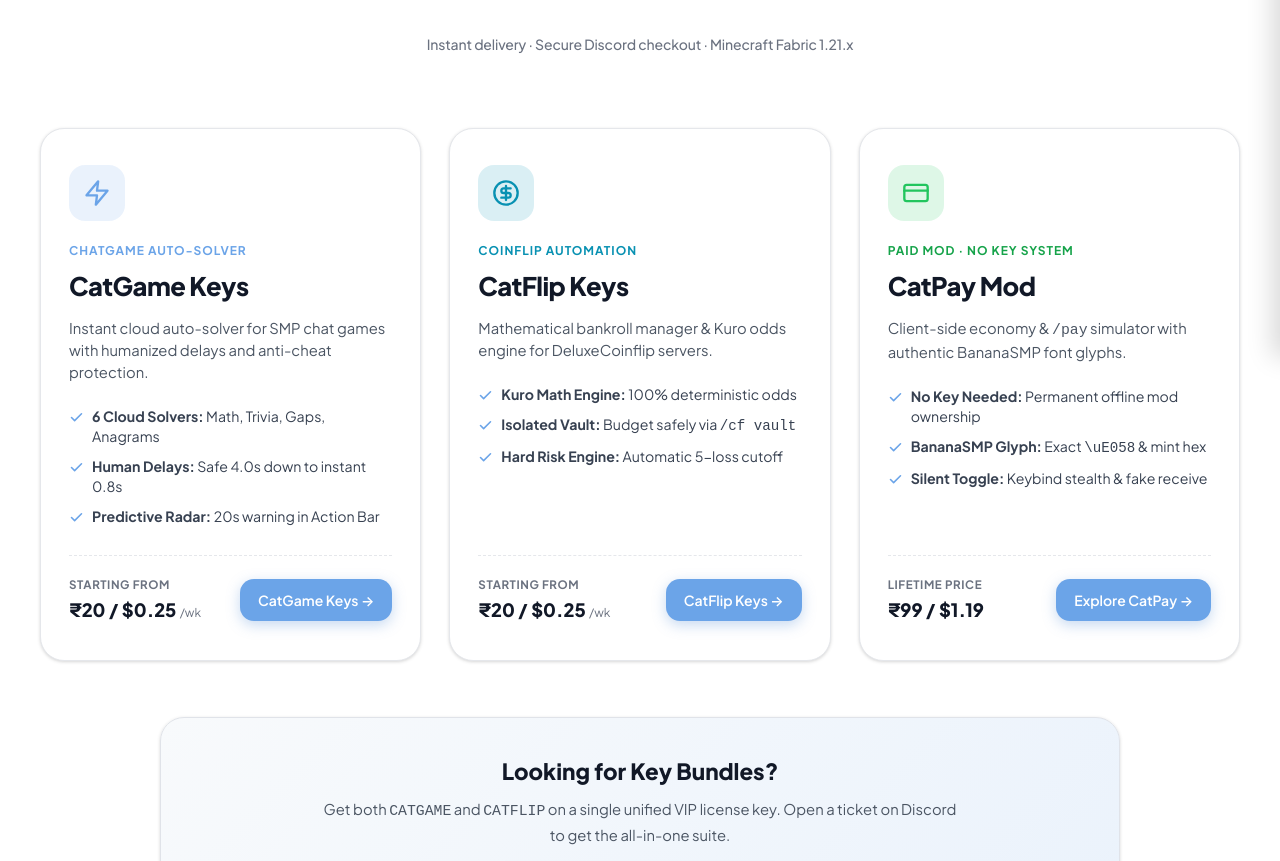
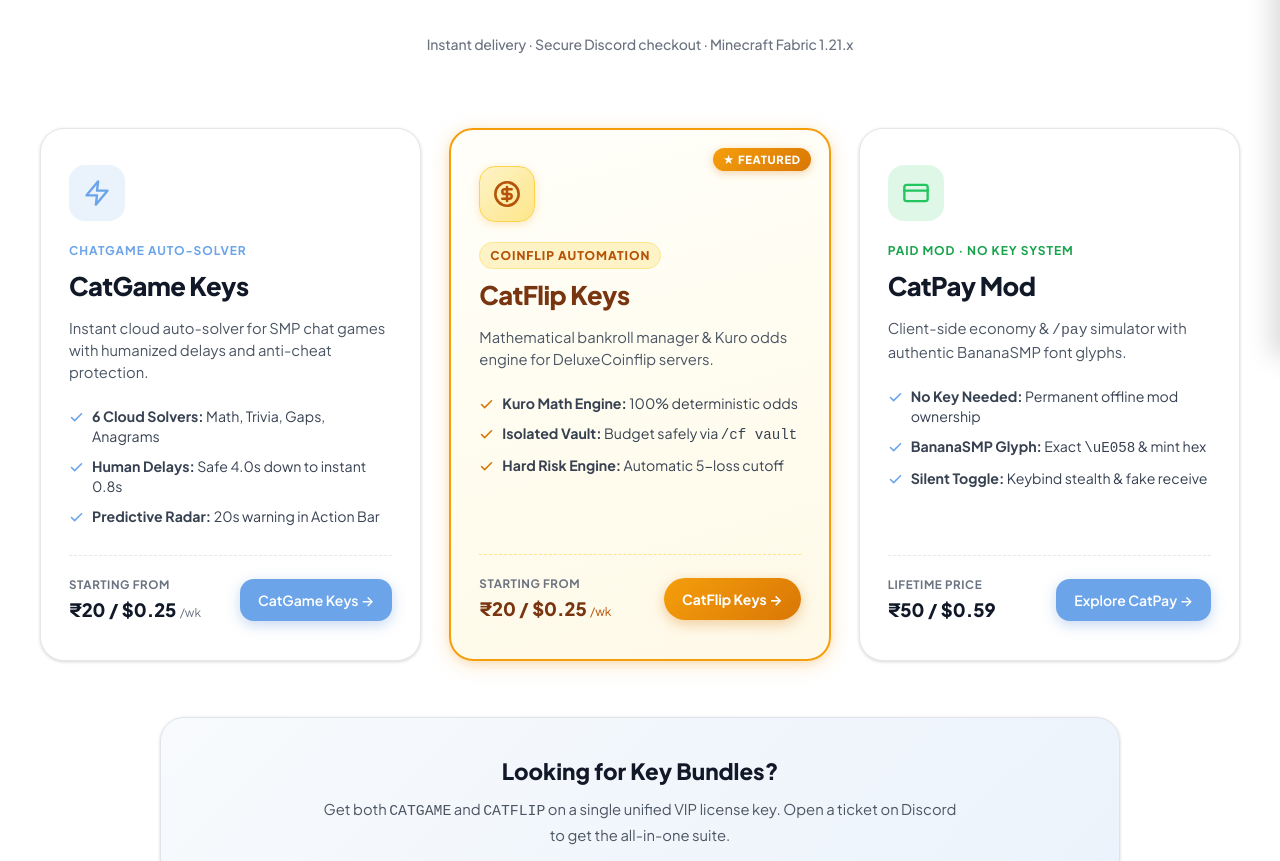
Before and after one commit to itz0cat/website, a plain HTML site: page store/index.html in a window 1280 px wide. Shown: the part 443-1304 px from the top of the page. Drawn offline with Linux system fonts and the light colour scheme.

Commit message:
fix: protect paid CatPay distribution, update prices to ₹50/₹80, and style CatFlip card as golden

```diff
--- a/store/index.html
+++ b/store/index.html
@@ -122,6 +122,81 @@
       margin: 3.5rem auto 0;
       max-width: 960px;
       box-shadow: var(--md-elevation-1);
+    }
+
+    /* Golden Theme for CatFlip Card */
+    .hub-card.hub-card-gold {
+      background: linear-gradient(165deg, #fffef9 0%, #fffdf0 50%, #fef9e8 100%);
+      border: 2px solid #f59e0b;
+      box-shadow: 0 4px 22px -2px rgba(245, 158, 11, 0.28), 0 2px 8px -1px rgba(217, 119, 6, 0.16);
+      position: relative;
+    }
+    .hub-card.hub-card-gold:hover {
+      transform: translateY(-6px);
+      box-shadow: 0 10px 32px rgba(245, 158, 11, 0.4);
+      border-color: #d97706;
+    }
+    .hub-card-gold .hub-card-icon-wrap {
+      background: linear-gradient(135deg, #fef3c7 0%, #fde68a 100%);
+      color: #b45309;
+      border: 1px solid #fcd34d;
+      box-shadow: 0 2px 8px rgba(245, 158, 11, 0.25);
+    }
+    .hub-card-gold .hub-card-tag {
+      color: #b45309;
+      background-color: #fef3c7;
+      padding: 3px 10px;
+      border-radius: 9999px;
+      border: 1px solid #fde68a;
+      display: inline-block;
+      width: fit-content;
+      font-weight: 800;
+    }
+    .hub-card-gold .hub-card-title {
+      color: #78350f;
+    }
+    .hub-card-gold .feature-check-svg {
+      color: #d97706;
+    }
+    .hub-card-gold .btn-hub-gold {
+      background: linear-gradient(135deg, #f59e0b 0%, #d97706 100%);
+      color: #ffffff;
+      border: none;
+      box-shadow: 0 4px 14px rgba(217, 119, 6, 0.35);
+      padding: 10px 18px;
+      font-size: 0.875rem;
+      border-radius: var(--md-radius-full);
+      font-weight: 700;
+      text-decoration: none;
+      transition: var(--md-transition);
+      display: inline-flex;
+      align-items: center;
+      gap: 6px;
+    }
+    .hub-card-gold .btn-hub-gold:hover {
+      background: linear-gradient(135deg, #d97706 0%, #b45309 100%);
+      box-shadow: 0 6px 18px rgba(217, 119, 6, 0.45);
+      transform: translateY(-1px);
+    }
+    .hub-card-gold .hub-card-footer {
+      border-top-color: #fde68a;
+    }
+    .hub-card-gold .hub-price-val {
+      color: #78350f;
+    }
+    .hub-card-gold-badge {
+      position: absolute;
+      top: 18px;
+      right: 18px;
+      background: linear-gradient(135deg, #f59e0b 0%, #d97706 100%);
+      color: #ffffff;
+      font-size: 0.7rem;
+      font-weight: 800;
+      padding: 3px 10px;
+      border-radius: 9999px;
+      letter-spacing: 0.06em;
+      text-transform: uppercase;
+      box-shadow: 0 2px 8px rgba(217, 119, 6, 0.32);
     }
   </style>
 </head>
@@ -255,16 +330,17 @@
             </div>
           </div>
 
-          <!-- Card 2: CatFlip Keys -->
-          <div class="hub-card">
-            <div class="hub-card-icon-wrap" style="color: #0891b2; background-color: rgba(8, 145, 178, 0.15);">
-              <svg width="28" height="28" viewBox="0 0 24 24" fill="none" stroke="currentColor" stroke-width="2" stroke-linecap="round" stroke-linejoin="round">
+          <!-- Card 2: CatFlip Keys (Golden Card) -->
+          <div class="hub-card hub-card-gold">
+            <span class="hub-card-gold-badge">★ Featured</span>
+            <div class="hub-card-icon-wrap">
+              <svg width="28" height="28" viewBox="0 0 24 24" fill="none" stroke="currentColor" stroke-width="2.2" stroke-linecap="round" stroke-linejoin="round">
                 <circle cx="12" cy="12" r="10"/>
                 <path d="M16 8h-6a2 2 0 1 0 0 4h4a2 2 0 1 1 0 4H8"/>
                 <path d="M12 18V6"/>
               </svg>
             </div>
-            <span class="hub-card-tag" style="color: #0891b2;">CoinFlip Automation</span>
+            <span class="hub-card-tag">CoinFlip Automation</span>
             <h2 class="hub-card-title">CatFlip Keys</h2>
             <p class="hub-card-desc">
               Mathematical bankroll manager & Kuro odds engine for DeluxeCoinflip servers.
@@ -288,9 +364,9 @@
             <div class="hub-card-footer">
               <div class="hub-price-callout">
                 <span class="hub-price-label">Starting From</span>
-                <span class="hub-price-val">₹20 / $0.25 <small style="font-size: 0.75rem; color: #6b7280; font-weight: normal;">/wk</small></span>
+                <span class="hub-price-val">₹20 / $0.25 <small style="font-size: 0.75rem; color: #b45309; font-weight: normal;">/wk</small></span>
               </div>
-              <a href="/store/catflip" class="btn btn-primary" style="padding: 10px 18px; font-size: 0.875rem;">
+              <a href="/store/catflip" class="btn-hub-gold">
                 CatFlip Keys →
               </a>
             </div>
@@ -328,7 +404,7 @@
             <div class="hub-card-footer">
               <div class="hub-price-callout">
                 <span class="hub-price-label">Lifetime Price</span>
-                <span class="hub-price-val">₹99 / $1.19</span>
+                <span class="hub-price-val">₹50 / $0.59</span>
               </div>
               <a href="/store/catpay" class="btn btn-primary" style="padding: 10px 18px; font-size: 0.875rem;">
                 Explore CatPay →
```
Also changed, not shown: download/index.html (+10 -15 lines), store/catpay/index.html (+2 -2 lines), 1 other file.
